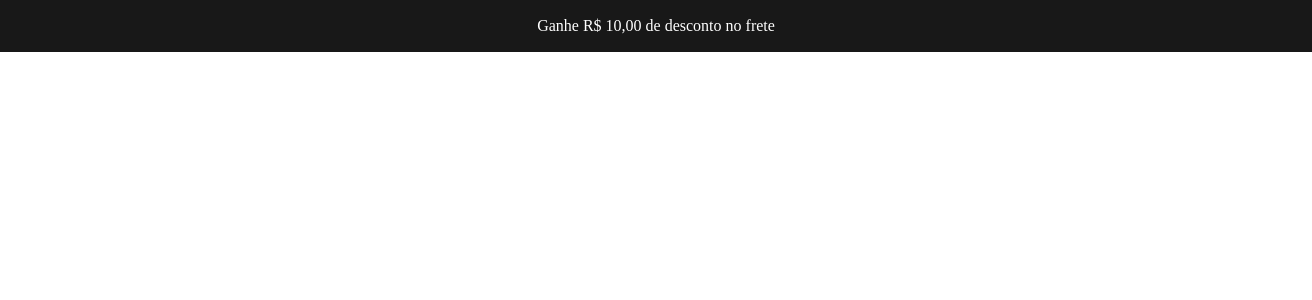
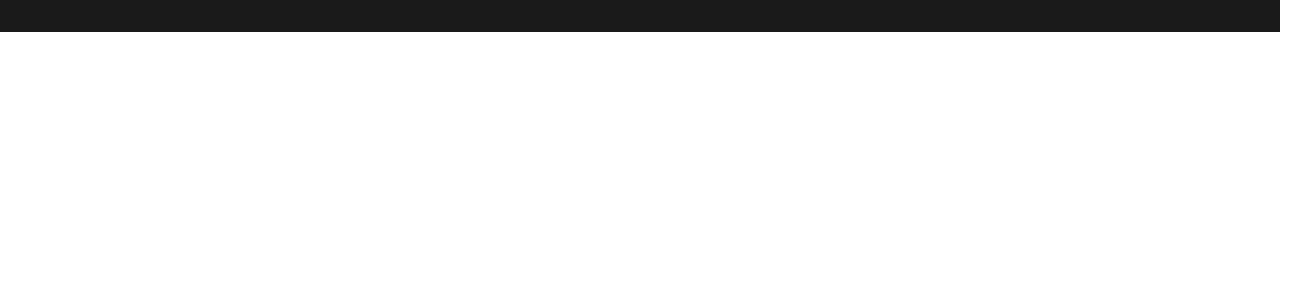
Before and after one commit to BiancaGrenzel/codelandia-02-shoes-shop, a React (Create React App) app: page / in a window 1280 px wide. Shown: the top 300 px of the page, 1312 px wide, since content can reach past the window. Built offline with nearby package versions, Linux system fonts and the light colour scheme; the HTML template or start-up script is replaced by a standard one.

Commit message:
refactor: alert component

```diff
--- a/src/core/components/alert/index.tsx
+++ b/src/core/components/alert/index.tsx
@@ -1,9 +1,13 @@
 import { Container } from "./style";
 
-const Alert = () => {
+interface AlertProps {
+    text: string;
+}
+
+const Alert = ({text}: AlertProps) => {
     return (
         <Container>
-            Ganhe R$ 10,00 de desconto no frete
+            {text}
         </Container>
     )
 }
--- a/src/core/components/alert/style.ts
+++ b/src/core/components/alert/style.ts
@@ -14,4 +14,5 @@
     line-height: 20px;
     width: 100vw;
     height: auto;
+    width: calc(100vw - 32px);
 `
```
